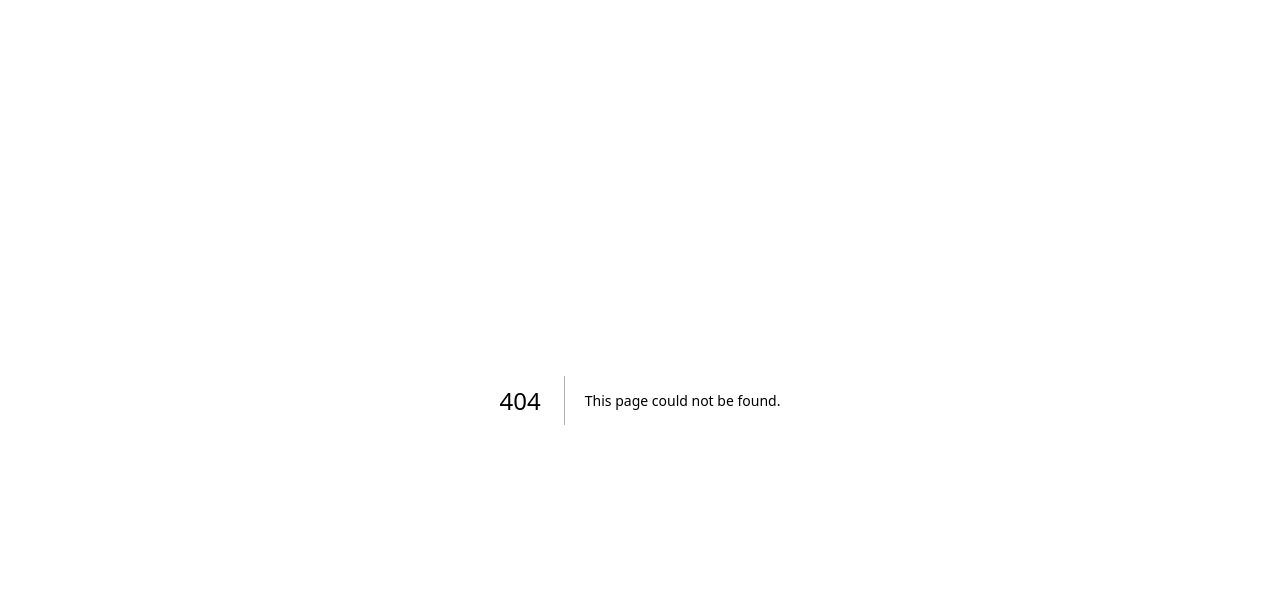
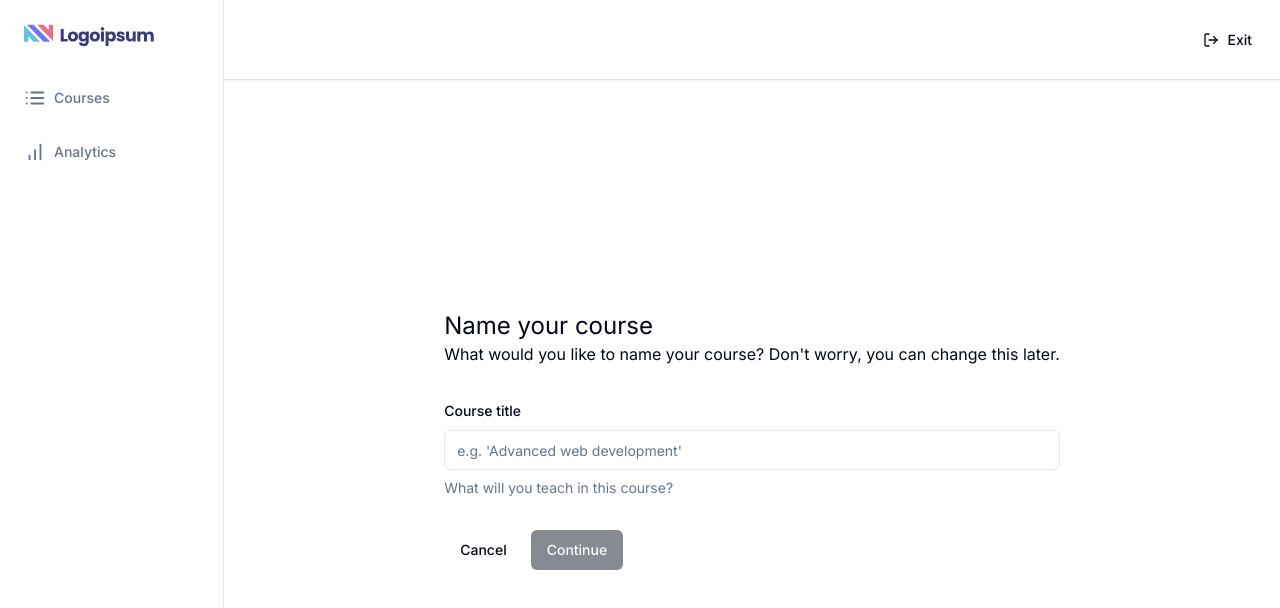
Before and after one commit to kingsley1996/nextjs-lms-platform-project, a Next.js app: page /teacher/create in a window 1280 px wide. Before the commit this address had no page. Shown: the top 608 px of the page. Built offline with nearby package versions, Linux system fonts and the light colour scheme.

Commit message:
feature: course-creation-ui-and-set-up-form-data

```diff
--- a/app/(dashboard)/(routes)/teacher/courses/page.tsx
+++ b/app/(dashboard)/(routes)/teacher/courses/page.tsx
@@ -1,9 +1,14 @@
+import { Button } from '@/components/ui/button';
+import Link from 'next/link';
+
 const CoursesPage = () => {
   return (
     <div>
-      Courses page!
+      <Link href="/teacher/create">
+        <Button>New Course</Button>
+      </Link>
     </div>
   );
-}
+};
 
 export default CoursesPage;
--- /dev/null
+++ b/app/(dashboard)/(routes)/teacher/create/page.tsx
@@ -0,0 +1,99 @@
+'use client';
+
+import * as z from 'zod';
+import axios from 'axios';
+import { zodResolver } from '@hookform/resolvers/zod';
+import { useForm } from 'react-hook-form';
+import { useRouter } from 'next/navigation';
+
+import {
+  Form,
+  FormItem,
+  FormControl,
+  FormDescription,
+  FormField,
+  FormLabel,
+  FormMessage,
+} from '@/components/ui/form';
+import { Button } from '@/components/ui/button';
+import { Input } from '@/components/ui/input';
+import Link from 'next/link';
+import toast from 'react-hot-toast';
+
+const formSchema = z.object({
+  title: z.string().min(1, {
+    message: 'Title is required',
+  }),
+});
+
+const CreatePage = () => {
+  const router = useRouter();
+  const form = useForm<z.infer<typeof formSchema>>({
+    resolver: zodResolver(formSchema),
+    defaultValues: {
+      title: '',
+    },
+  });
+
+  const { isSubmitting, isValid } = form.formState;
+
+  const onSubmit = async (values: z.infer<typeof formSchema>) => {
+    try {
+      const response = await axios.post('/api/course', values);
+      router.push(`/teacher/courses/${response.data.id}`);
+    } catch {
+      toast.error('Something went wrong');
+    }
+  };
+
+  return (
+    <div className="max-w-5xl mx-auto flex md:items-center md:justify-center h-full p-6">
+      <div>
+        <h1 className="text-2xl">Name your course</h1>
+        <p>
+          What would you like to name your course? Don&apos;t worry, you can
+          change this later.
+        </p>
+        <Form {...form}>
+          <form
+            onSubmit={form.handleSubmit(onSubmit)}
+            className="space-y-8 mt-8"
+          >
+            <FormField
+              control={form.control}
+              name="title"
+              render={({ field }) => (
+                <FormItem>
+                  <FormLabel>Course title</FormLabel>
+                  <FormControl>
+                    <Input
+                      disabled={isSubmitting}
+                      placeholder="e.g. 'Advanced web development'"
+                      {...field}
+                    />
+                  </FormControl>
+                  <FormDescription>
+                    What will you teach in this course?
+                  </FormDescription>
+                  <FormMessage />
+                </FormItem>
+              )}
+            />
+            <div className="flex items-center gap-x-2">
+              <Link href="/">
+                <Button type="button" variant="ghost">
+                  Cancel
+                </Button>
+              </Link>
+              <Button type="submit" disabled={!isValid || isSubmitting}>
+                Continue
+              </Button>
+            </div>
+          </form>
+        </Form>
+      </div>
+    </div>
+  );
+};
+
+export default CreatePage;
--- a/app/layout.tsx
+++ b/app/layout.tsx
@@ -1,24 +1,28 @@
-import './globals.css'
-import { Inter } from 'next/font/google'
-import { ClerkProvider } from '@clerk/nextjs'
+import './globals.css';
+import { Inter } from 'next/font/google';
+import { ClerkProvider } from '@clerk/nextjs';
+import { ToastProvider } from '@/components/providers/toaster-provider';
 
-const inter = Inter({ subsets: ['latin'] })
+const inter = Inter({ subsets: ['latin'] });
 
 export const metadata = {
   title: 'Create Next App',
   description: 'Generated by create next app',
-}
+};
 
 export default function RootLayout({
   children,
 }: {
-  children: React.ReactNode
+  children: React.ReactNode;
 }) {
   return (
     <ClerkProvider>
       <html lang="en">
-        <body className={inter.className}>{children}</body>
+        <body className={inter.className}>
+          <ToastProvider />
+          {children}
+        </body>
       </html>
     </ClerkProvider>
-  )
+  );
 }
--- /dev/null
+++ b/components/providers/toaster-provider.tsx
@@ -0,0 +1,7 @@
+'use client';
+
+import { Toaster } from 'react-hot-toast';
+
+export const ToastProvider = () => {
+  return <Toaster />;
+};
--- /dev/null
+++ b/components/ui/form.tsx
@@ -0,0 +1,176 @@
+import * as React from "react"
+import * as LabelPrimitive from "@radix-ui/react-label"
+import { Slot } from "@radix-ui/react-slot"
+import {
+  Controller,
+  ControllerProps,
+  FieldPath,
+  FieldValues,
+  FormProvider,
+  useFormContext,
+} from "react-hook-form"
+
+import { cn } from "@/lib/utils"
+import { Label } from "@/components/ui/label"
+
+const Form = FormProvider
+
+type FormFieldContextValue<
+  TFieldValues extends FieldValues = FieldValues,
+  TName extends FieldPath<TFieldValues> = FieldPath<TFieldValues>
+> = {
+  name: TName
+}
+
+const FormFieldContext = React.createContext<FormFieldContextValue>(
+  {} as FormFieldContextValue
+)
+
+const FormField = <
+  TFieldValues extends FieldValues = FieldValues,
+  TName extends FieldPath<TFieldValues> = FieldPath<TFieldValues>
+>({
+  ...props
+}: ControllerProps<TFieldValues, TName>) => {
+  return (
+    <FormFieldContext.Provider value={{ name: props.name }}>
+      <Controller {...props} />
+    </FormFieldContext.Provider>
+  )
+}
+
+const useFormField = () => {
+  const fieldContext = React.useContext(FormFieldContext)
+  const itemContext = React.useContext(FormItemContext)
+  const { getFieldState, formState } = useFormContext()
+
+  const fieldState = getFieldState(fieldContext.name, formState)
+
+  if (!fieldContext) {
+    throw new Error("useFormField should be used within <FormField>")
+  }
+
+  const { id } = itemContext
+
+  return {
+    id,
+    name: fieldContext.name,
+    formItemId: `${id}-form-item`,
+    formDescriptionId: `${id}-form-item-description`,
+    formMessageId: `${id}-form-item-message`,
+    ...fieldState,
+  }
+}
+
+type FormItemContextValue = {
+  id: string
+}
+
+const FormItemContext = React.createContext<FormItemContextValue>(
+  {} as FormItemContextValue
+)
+
+const FormItem = React.forwardRef<
+  HTMLDivElement,
+  React.HTMLAttributes<HTMLDivElement>
+>(({ className, ...props }, ref) => {
+  const id = React.useId()
+
+  return (
+    <FormItemContext.Provider value={{ id }}>
+      <div ref={ref} className={cn("space-y-2", className)} {...props} />
+    </FormItemContext.Provider>
+  )
+})
+FormItem.displayName = "FormItem"
+
+const FormLabel = React.forwardRef<
+  React.ElementRef<typeof LabelPrimitive.Root>,
+  React.ComponentPropsWithoutRef<typeof LabelPrimitive.Root>
+>(({ className, ...props }, ref) => {
+  const { error, formItemId } = useFormField()
+
+  return (
+    <Label
+      ref={ref}
+      className={cn(error && "text-destructive", className)}
+      htmlFor={formItemId}
+      {...props}
+    />
+  )
+})
+FormLabel.displayName = "FormLabel"
+
+const FormControl = React.forwardRef<
+  React.ElementRef<typeof Slot>,
+  React.ComponentPropsWithoutRef<typeof Slot>
+>(({ ...props }, ref) => {
+  const { error, formItemId, formDescriptionId, formMessageId } = useFormField()
+
+  return (
+    <Slot
+      ref={ref}
+      id={formItemId}
+      aria-describedby={
+        !error
+          ? `${formDescriptionId}`
+          : `${formDescriptionId} ${formMessageId}`
+      }
+      aria-invalid={!!error}
+      {...props}
+    />
+  )
+})
+FormControl.displayName = "FormControl"
+
+const FormDescription = React.forwardRef<
+  HTMLParagraphElement,
+  React.HTMLAttributes<HTMLParagraphElement>
+>(({ className, ...props }, ref) => {
+  const { formDescriptionId } = useFormField()
+
+  return (
+    <p
+      ref={ref}
+      id={formDescriptionId}
+      className={cn("text-sm text-muted-foreground", className)}
+      {...props}
+    />
+  )
+})
+FormDescription.displayName = "FormDescription"
+
+const FormMessage = React.forwardRef<
+  HTMLParagraphElement,
+  React.HTMLAttributes<HTMLParagraphElement>
+>(({ className, children, ...props }, ref) => {
+  const { error, formMessageId } = useFormField()
+  const body = error ? String(error?.message) : children
+
+  if (!body) {
+    return null
+  }
+
+  return (
+    <p
+      ref={ref}
+      id={formMessageId}
+      className={cn("text-sm font-medium text-destructive", className)}
+      {...props}
+    >
+      {body}
+    </p>
+  )
+})
+FormMessage.displayName = "FormMessage"
+
+export {
+  useFormField,
+  Form,
+  FormItem,
+  FormLabel,
+  FormControl,
+  FormDescription,
+  FormMessage,
+  FormField,
+}
--- /dev/null
+++ b/components/ui/input.tsx
@@ -0,0 +1,25 @@
+import * as React from "react"
+
+import { cn } from "@/lib/utils"
+
+export interface InputProps
+  extends React.InputHTMLAttributes<HTMLInputElement> {}
+
+const Input = React.forwardRef<HTMLInputElement, InputProps>(
+  ({ className, type, ...props }, ref) => {
+    return (
+      <input
+        type={type}
+        className={cn(
+          "flex h-10 w-full rounded-md border border-input bg-background px-3 py-2 text-sm ring-offset-background file:border-0 file:bg-transparent file:text-sm file:font-medium placeholder:text-muted-foreground focus-visible:outline-none focus-visible:ring-2 focus-visible:ring-ring focus-visible:ring-offset-2 disabled:cursor-not-allowed disabled:opacity-50",
+          className
+        )}
+        ref={ref}
+        {...props}
+      />
+    )
+  }
+)
+Input.displayName = "Input"
+
+export { Input }
--- /dev/null
+++ b/components/ui/label.tsx
@@ -0,0 +1,26 @@
+"use client"
+
+import * as React from "react"
+import * as LabelPrimitive from "@radix-ui/react-label"
+import { cva, type VariantProps } from "class-variance-authority"
+
+import { cn } from "@/lib/utils"
+
+const labelVariants = cva(
+  "text-sm font-medium leading-none peer-disabled:cursor-not-allowed peer-disabled:opacity-70"
+)
+
+const Label = React.forwardRef<
+  React.ElementRef<typeof LabelPrimitive.Root>,
+  React.ComponentPropsWithoutRef<typeof LabelPrimitive.Root> &
+    VariantProps<typeof labelVariants>
+>(({ className, ...props }, ref) => (
+  <LabelPrimitive.Root
+    ref={ref}
+    className={cn(labelVariants(), className)}
+    {...props}
+  />
+))
+Label.displayName = LabelPrimitive.Root.displayName
+
+export { Label }
```
Also changed, not shown: package.json (+7 -1 lines), 1 other file (tests, documents, lock files or other folders).
